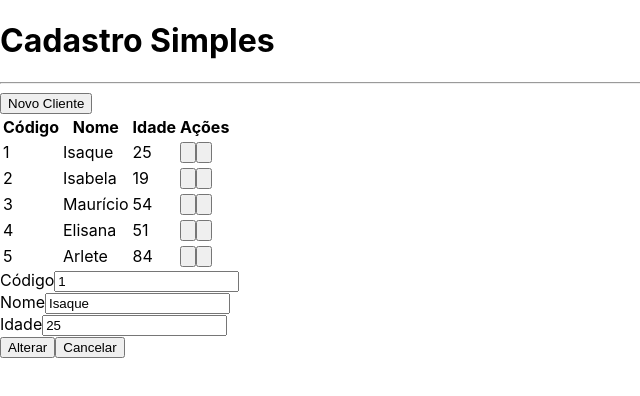
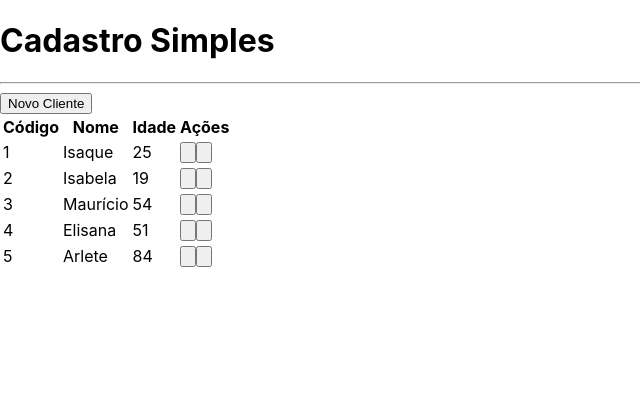
Before and after one commit to Isaque96/crud-Next.js-Project, a Next.js app: page / in a window 1280 px wide. Shown: the top 396 px of the page, without its empty margins (0-640 px from the left). Built offline with nearby package versions, Linux system fonts and the light colour scheme.

Commit message:
Implemented Button Logic and Formulary Logic

```diff
--- a/src/components/Button.tsx
+++ b/src/components/Button.tsx
@@ -2,13 +2,14 @@ interface ButtonProps {
   color?: 'green' | 'blue' | 'gray';
   className?: string;
   children: any;
+  onClick?: () => void;
 }
 
 export default function Button(props: ButtonProps) {
   const cor = props.color ?? 'gray';
 
   return (
-    <button className={`bg-gradient-to-r from-${cor}-400 to-${cor}-700 text-white px-4 py-2 rounded-md ${props.className}`}>
+    <button onClick={props.onClick} className={`bg-gradient-to-r from-${cor}-400 to-${cor}-700 text-white px-4 py-2 rounded-md ${props.className}`}>
       {props.children}
     </button>
   )
--- a/src/components/Formulary.tsx
+++ b/src/components/Formulary.tsx
@@ -5,6 +5,8 @@ import Button from "./Button";
 
 interface FormularyProps {
  customer: Customer;
+ changedCustomer?: (customer: Customer) => void;
+ cancelled?: () => void;
 }
 
 export default function Formulary(props: FormularyProps) {
@@ -20,10 +22,10 @@ export default function Formulary(props: FormularyProps) {
       <Input text="Nome" value={name} changedValue={setName} className="mb-4" />
       <Input text="Idade" type="number" value={age} changedValue={setAge} />
       <div className="flex justify-end mt-7">
-        <Button color="blue" className="mr-2">
+        <Button color="blue" className="mr-2" onClick={() => props.changedCustomer?.(new Customer(name, +age, id))}>
           {id ? 'Alterar' : 'Salvar'}
         </Button>
-        <Button color="gray">
+        <Button onClick={props.cancelled} color="gray">
           Cancelar
         </Button>
       </div>
--- a/src/pages/index.tsx
+++ b/src/pages/index.tsx
@@ -1,3 +1,4 @@
+import { useState } from "react";
 import Layout from "../components/Layout";
 import Table from "../components/Table";
 import Formulary from "../components/Formulary";
@@ -21,16 +22,27 @@ export default function Home() {
     console.log(`Excluir: ${customer.name}`)
   }
 
+  function saveCustomer(customer: Customer) {
+    console.log(customer);
+  }
+
+  const [visible, setVisible] = useState<'table' | 'formulary'>('table');
+
   return (
     <div className={`
       flex justify-center items-center h-screen bg-gradient-to-r from-blue-500 to-purple-500 text-white
     `}>
       <Layout title="Cadastro Simples">
-        <div className="flex justify-end">
-          <Button color="green" className="mb-4">Novo Cliente</Button>
-        </div>
-        <Table customers={customers} selectedCustomer={selectedCustomer} deletedCustomer={deletedCustomer}></Table>
-        <Formulary customer={customers[0]}></Formulary>
+        {visible === 'table' ? (
+          <>
+            <div className="flex justify-end">
+              <Button color="green" className="mb-4" onClick={() => setVisible('formulary')}>Novo Cliente</Button>
+            </div>
+            <Table customers={customers} selectedCustomer={selectedCustomer} deletedCustomer={deletedCustomer}></Table>
+          </>
+        ) : (
+          <Formulary customer={customers[0]} changedCustomer={saveCustomer} cancelled={() => setVisible('table')}></Formulary>
+        )}
       </Layout>
     </div>
   )
```
